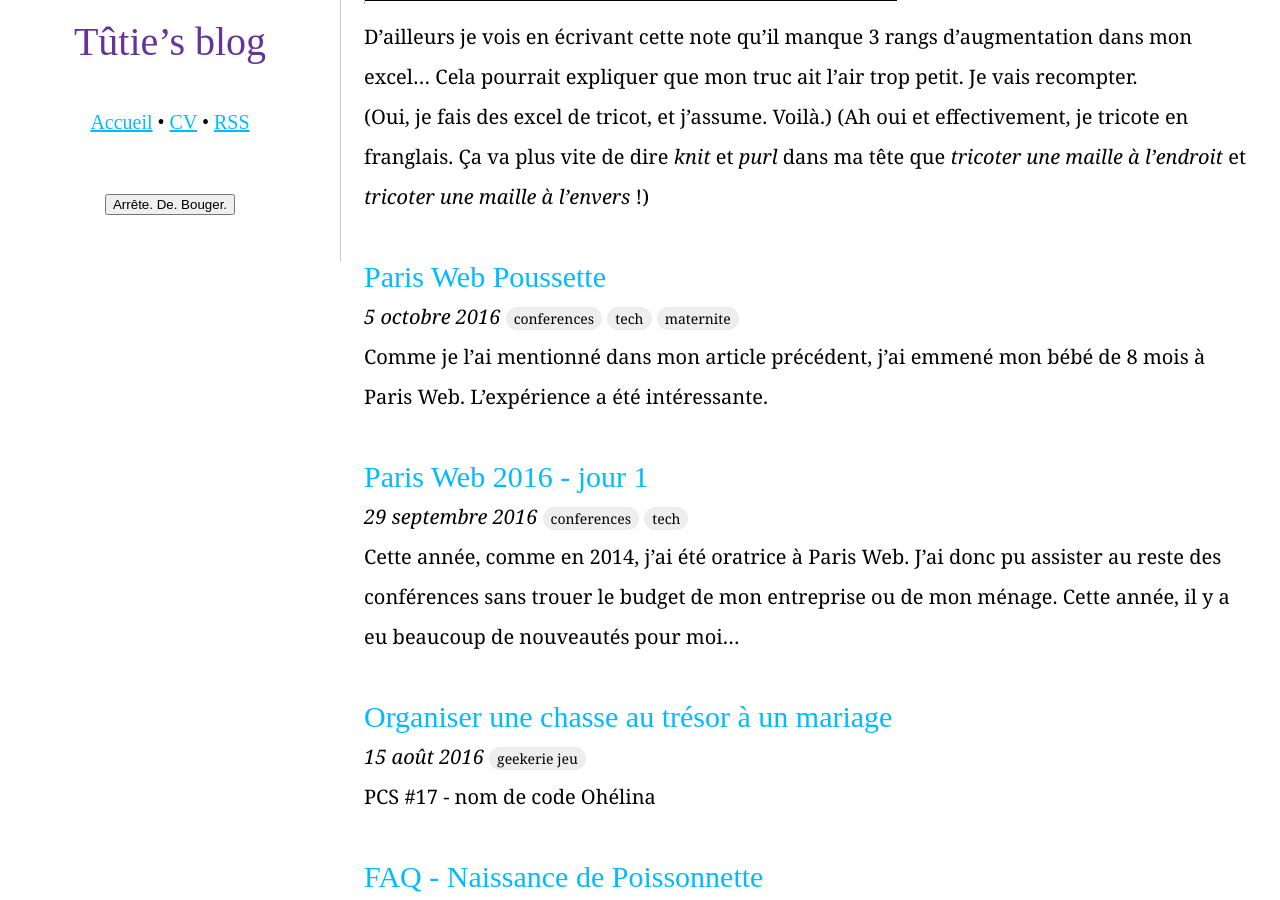
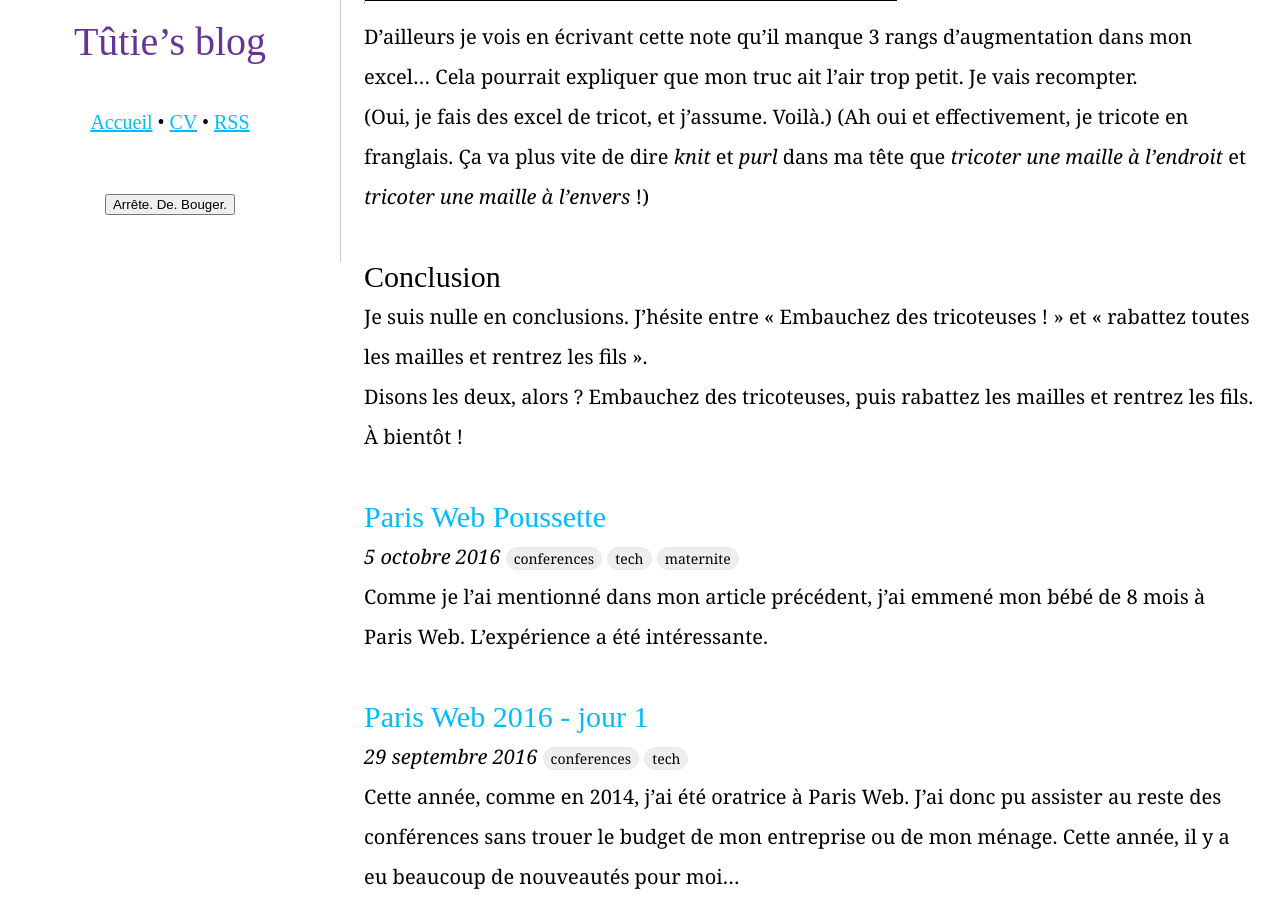
Before and after one commit to tut-tuuut/tut-tuuut.github.io, a Jekyll site: the page built from index.html, in a window 1280 px wide and 900 px high, scrolled down 5538 px. Built offline with Jekyll 4.4.1, drawn with Linux system fonts in a browser that asks for light colours; the list of posts is cut into pages by our own code.

Commit message:
Update 2017-03-10-algo-du-tricot.md

```diff
--- a/_posts/2017-03-10-algo-du-tricot.md
+++ b/_posts/2017-03-10-algo-du-tricot.md
@@ -107,3 +107,9 @@ D'ailleurs je vois en écrivant cette note qu'il manque 3 rangs d'augmentation d
 
 (Oui, je fais des excel de tricot, et j'assume. Voilà.)
 (Ah oui et effectivement, je tricote en franglais. Ça va plus vite de dire _knit_ et _purl_ dans ma tête que _tricoter une maille à l'endroit_ et _tricoter une maille à l'envers_ !)
+
+## Conclusion
+
+Je suis nulle en conclusions. J'hésite entre « Embauchez des tricoteuses ! » et « rabattez toutes les mailles et rentrez les fils ».
+
+Disons les deux, alors ? Embauchez des tricoteuses, puis rabattez les mailles et rentrez les fils. À bientôt !
```
